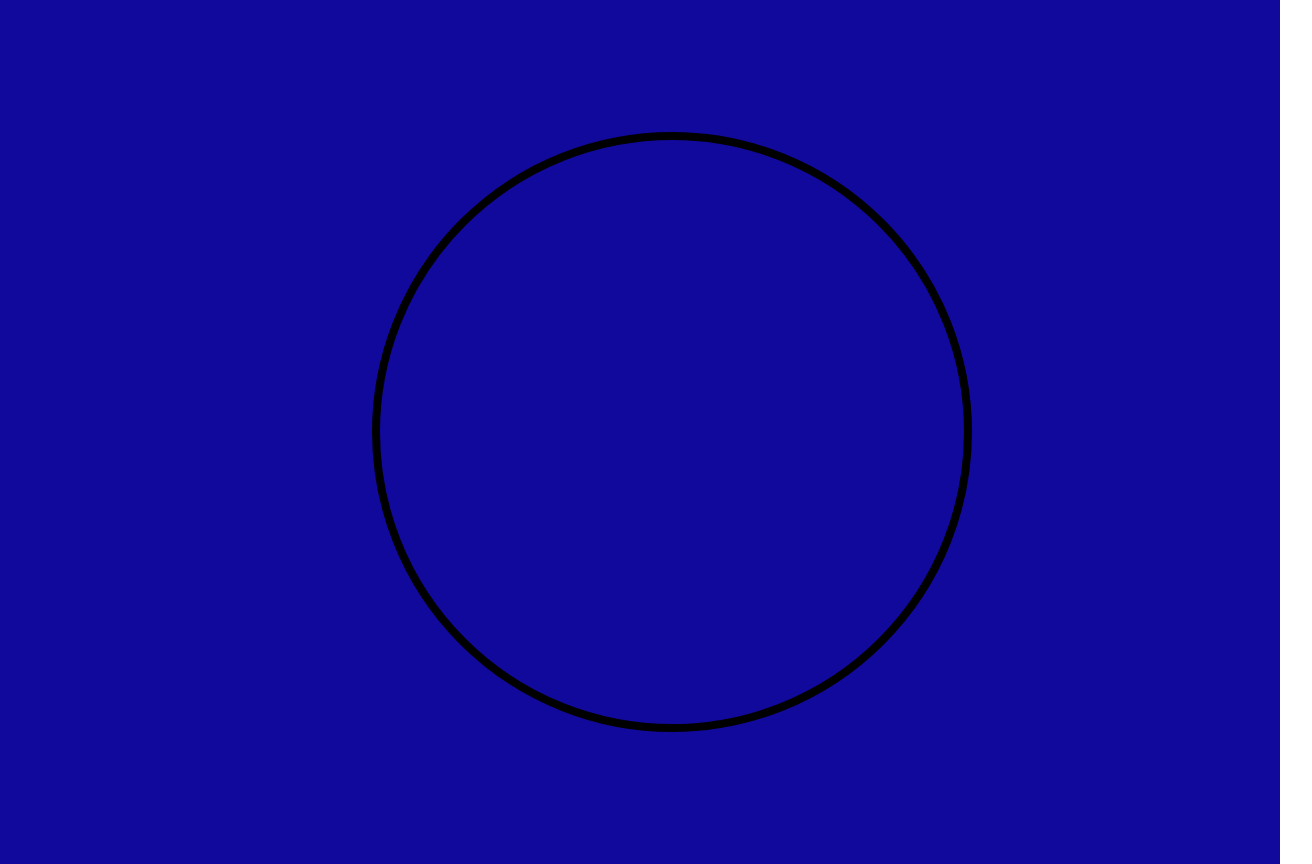
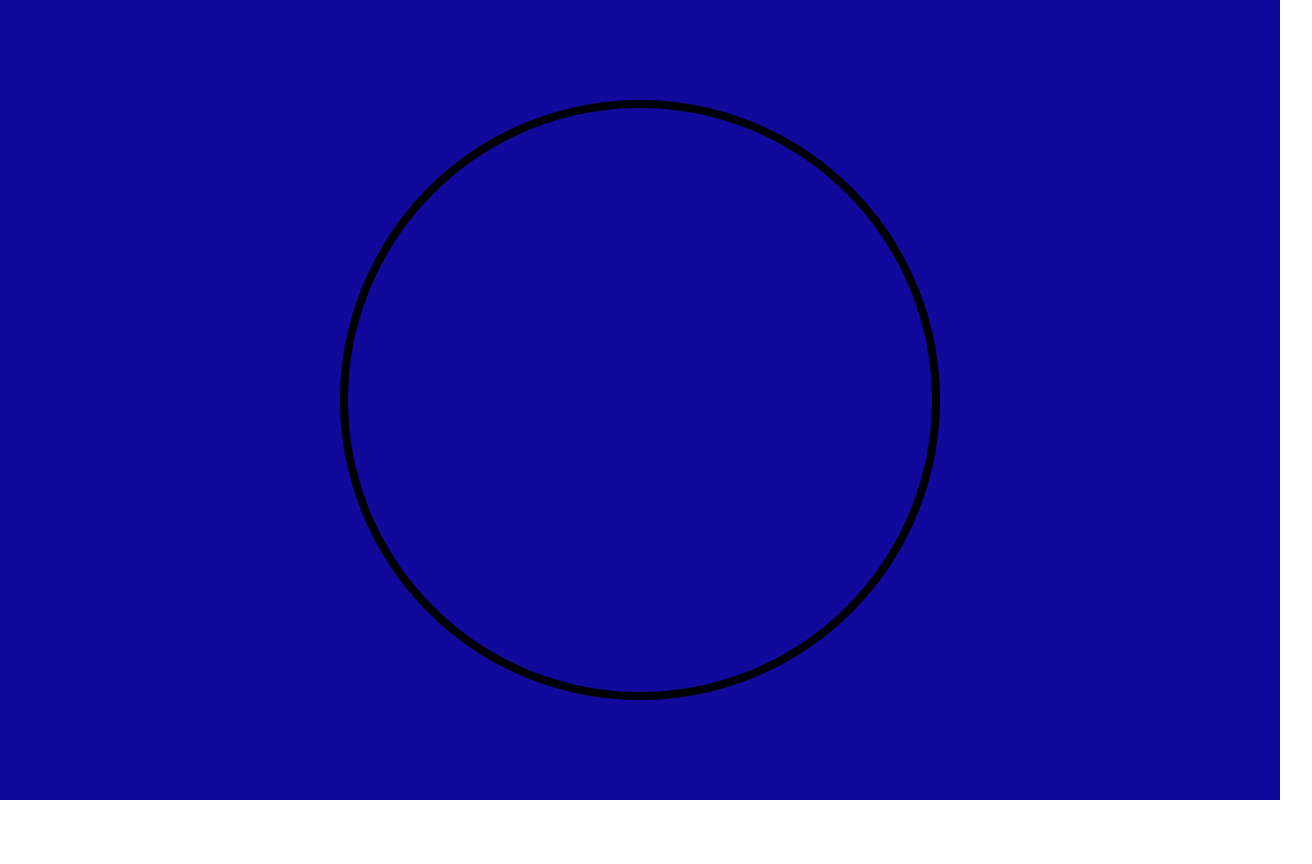
Before and after one commit to RODO94/timer, a React (Vite) app: page / in a window 1280 px wide. Shown: the whole page, 1312 px wide, since content can reach past the window. After the commit the page ends 800 px from the top, so only its background shows below. Built offline with nearby package versions, Linux system fonts and the light colour scheme.

Commit message:
clean up app.css styling

```diff
--- a/src/App.css
+++ b/src/App.css
@@ -1,7 +1,5 @@
 #root {
-  max-width: 1280px;
   margin: 0 auto;
-  padding: 2rem;
   text-align: center;
 }
 
```
